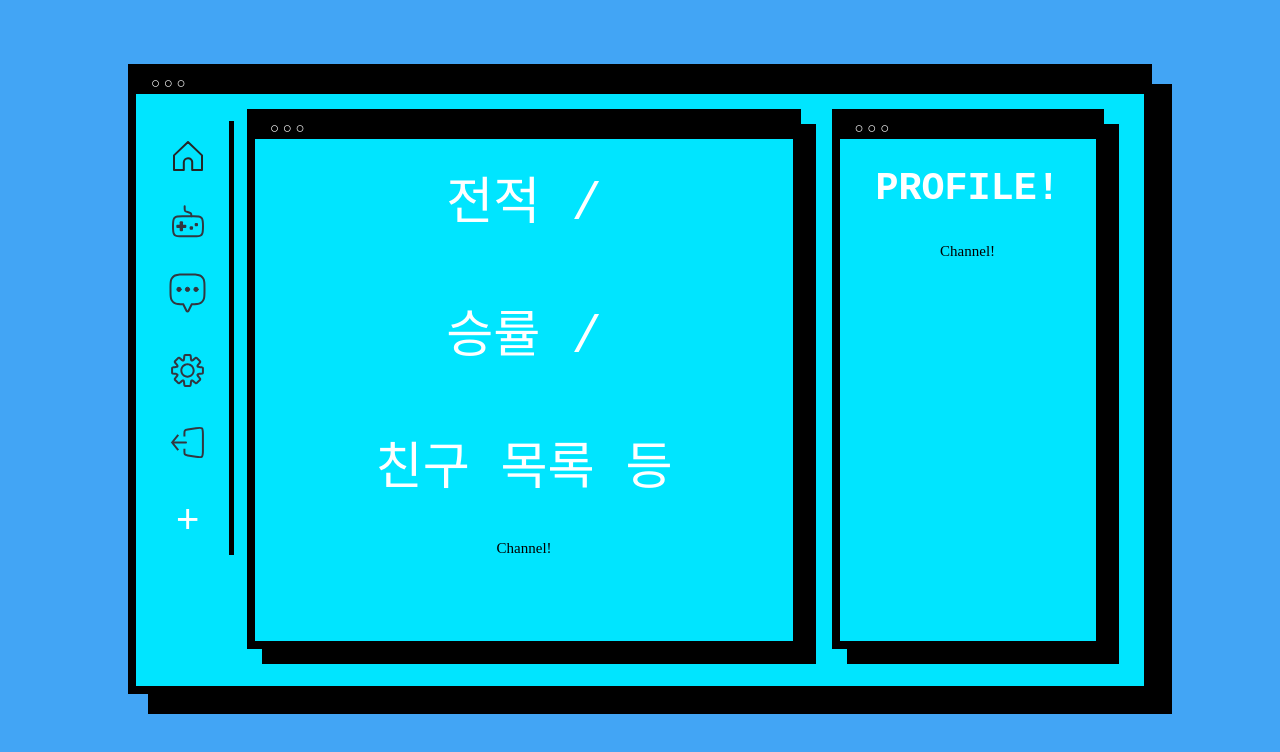
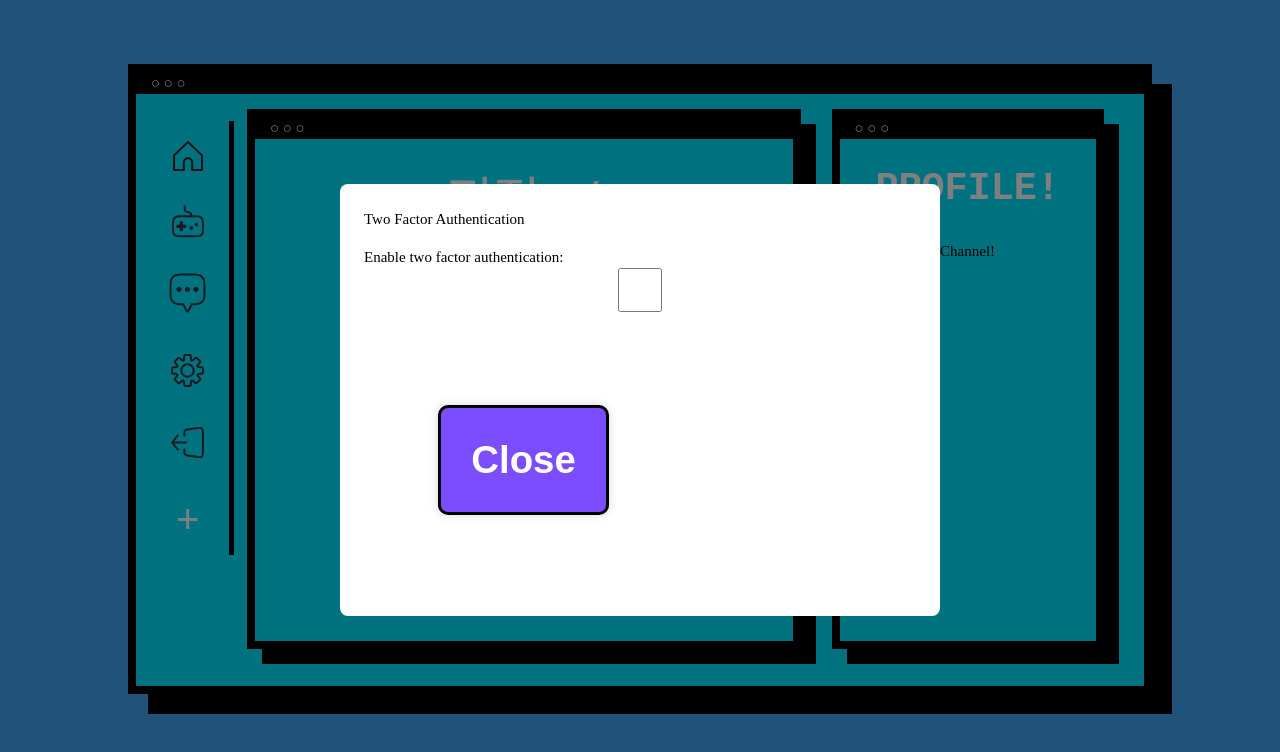
Before and after one commit to 42-TRANSENDENCE/frontend, a React (Vite) app: page /home in a window 1280 px wide. Both pictures are taken after a click on the button 187 px from the left and 375 px from the top of the page. Shown: the top 752 px of the page. Built offline with nearby package versions, Linux system fonts and the light colour scheme; no server answers.

Commit message:
Feat: 2FA 활성화 기능 추가중

```diff
--- a/src/layouts/Home/Home.tsx
+++ b/src/layouts/Home/Home.tsx
@@ -13,6 +13,7 @@ import {
   Workspaces,
   WorkspaceButton,
   Div,
+  Modal, ModalContent, ModalHeader, ModalBody, ModalFooter
 } from './styles';
 import GlobalStyles from '../../styles/global';
 import home from '../../assets/home.svg';
@@ -29,6 +30,24 @@ const Home = () => {
   const navigate = useNavigate();
   const [showCreateWorkspaceModal, setShowCreateWorkspaceModal] =
     useState(false);
+  const [showTwoFactorModal, setShowTwoFactorModal] = useState(false);
+  const [twoFactorEnabled, setTwoFactorEnabled] = useState(false);
+
+  const onClickCreateWorkspace = useCallback(() => {
+    setShowCreateWorkspaceModal(true);
+  }, []);
+
+  const toggleTwoFactor = useCallback(() => {
+    setTwoFactorEnabled(!twoFactorEnabled);
+  }, [twoFactorEnabled]);
+
+  const onCloseTwoFactorModal = useCallback(() => {
+    setShowTwoFactorModal(false);
+  }, []);
+
+  const onOpenTwoFactorModal = useCallback(() => {
+    setShowTwoFactorModal(true);
+  }, []);
 
   const onClickHome = () => {
     window.location.reload();
@@ -59,16 +78,6 @@ const Home = () => {
     navigate('/chat');
   };
 
-  const onClickCreateWorkspace = useCallback(() => {
-    setShowCreateWorkspaceModal(true);
-  }, []);
-
-  const data = () => {
-    fetch('https://jsonplaceholder.typicode.com/posts/1')
-      .then((response) => response.json())
-      .then((data) => console.log(data));
-  };
-
   return (
     <div>
       <GlobalStyles />
@@ -85,15 +94,13 @@ const Home = () => {
             <WorkspaceButton onClick={onClickChat}>
               <img src={chat}></img>
             </WorkspaceButton>
-            <WorkspaceButton>
+            <WorkspaceButton onClick={onOpenTwoFactorModal}>
               <img src={setting}></img>
             </WorkspaceButton>
             <WorkspaceButton onClick={onClickLogOut}>
               <img src={logout}></img>
             </WorkspaceButton>
-            <WorkspaceButton onClick={onClickCreateWorkspace}>
-              +
-            </WorkspaceButton>
+            <WorkspaceButton onClick={onClickCreateWorkspace}>+</WorkspaceButton>
           </Workspaces>
           <MainContainer bg='#00E5FF'>
             <Nav>○ ○ ○</Nav>
@@ -109,7 +116,131 @@ const Home = () => {
           </ProfileContainer>
         </Div>
       </Container>
+      {showCreateWorkspaceModal && (
+        <Modal>
+          <ModalContent>
+            <ModalHeader>Create Workspace</ModalHeader>
+            <ModalBody>
+              <Label>Workspace Name</Label>
+              <Input type="text" />
+            </ModalBody>
+            <ModalFooter>
+              <Button>Create</Button>
+              <Button onClick={() => setShowCreateWorkspaceModal(false)}>
+                Cancel
+              </Button>
+            </ModalFooter>
+          </ModalContent>
+        </Modal>
+      )}
+      {showTwoFactorModal && (
+        <Modal>
+          <ModalContent>
+            <ModalHeader>Two Factor Authentication</ModalHeader>
+            <ModalBody>
+              <Label>Enable two factor authentication:</Label>
+              <Input type="checkbox" checked={twoFactorEnabled} onChange={toggleTwoFactor} />
+            </ModalBody>
+            <ModalFooter>
+              <Button onClick={onCloseTwoFactorModal}>Close</Button>
+            </ModalFooter>
+          </ModalContent>
+        </Modal>
+      )}
     </div>
   );
 };
 export default Home;
+
+
+// import React, { useCallback, useEffect, useState } from 'react';
+// import loadable from '@loadable/component';
+// import { useNavigate, Link } from 'react-router-dom';
+// import { QueryClient, QueryClientProvider, useQuery } from 'react-query';
+// import { Container, MainContainer, ProfileContainer, Button, Nav, Label, Input, Workspaces,
+//  WorkspaceButton, Div, Modal, ModalContent, ModalHeader, ModalBody, ModalFooter } from './styles';
+// import GlobalStyles from '../../styles/global';
+
+// const Channel = loadable(() => import('../../pages/Channel/Channel'));
+
+// const Home = () => {
+//   const awsUrl = import.meta.env.VITE_AWS_URL;
+//   const navigate = useNavigate();
+//   const [showCreateWorkspaceModal, setShowCreateWorkspaceModal] =
+//     useState(false);
+//   const [showTwoFactorModal, setShowTwoFactorModal] = useState(false);
+//   const [twoFactorEnabled, setTwoFactorEnabled] = useState(false);
+
+//   const onClickCreateWorkspace = useCallback(() => {
+//     setShowCreateWorkspaceModal(true);
+//   }, []);
+
+//   const toggleTwoFactor = useCallback(() => {
+//     setTwoFactorEnabled(!twoFactorEnabled);
+//   }, [twoFactorEnabled]);
+
+//   const onCloseTwoFactorModal = useCallback(() => {
+//     setShowTwoFactorModal(false);
+//   }, []);
+
+//   const onOpenTwoFactorModal = useCallback(() => {
+//     setShowTwoFactorModal(true);
+//   }, []);
+
+//   return (
+//     <div>
+//       <GlobalStyles />
+//       <Container bg='#00E5FF'>
+//         <Nav>○ ○ ○</Nav>
+//         <Div>
+//           <Workspaces>
+//             <WorkspaceButton onClick={onClickCreateWorkspace}>
+//               +
+//             </WorkspaceButton>
+//             <WorkspaceButton onClick={onOpenTwoFactorModal}>
+//               Two Factor Auth
+//             </WorkspaceButton>
+//           </Workspaces>
+//           <MainContainer bg='#00E5FF'>
+//             <Nav>○ ○ ○</Nav>
+//           </MainContainer>
+//           <ProfileContainer bg='#00E5FF'>
+//             <Nav>○ ○ ○</Nav>
+//           </ProfileContainer>
+//         </Div>
+//       </Container>
+//       {showCreateWorkspaceModal && (
+//         <Modal>
+//           <ModalContent>
+//             <ModalHeader>Create Workspace</ModalHeader>
+//             <ModalBody>
+//               <Label>Workspace Name</Label>
+//               <Input type="text" />
+//             </ModalBody>
+//             <ModalFooter>
+//               <Button>Create</Button>
+//               <Button onClick={() => setShowCreateWorkspaceModal(false)}>
+//                 Cancel
+//               </Button>
+//             </ModalFooter>
+//           </ModalContent>
+//         </Modal>
+//       )}
+//       {showTwoFactorModal && (
+//         <Modal>
+//           <ModalContent>
+//             <ModalHeader>Two Factor Authentication</ModalHeader>
+//             <ModalBody>
+//               <Label>Enable two factor authentication:</Label>
+//               <Input type="checkbox" checked={twoFactorEnabled} onChange={toggleTwoFactor} />
+//             </ModalBody>
+//             <ModalFooter>
+//               <Button onClick={onCloseTwoFactorModal}>Close</Button>
+//             </ModalFooter>
+//           </ModalContent>
+//         </Modal>
+//       )}
+//     </div>
+//   );
+// };
+// export default Home;
--- a/src/layouts/Home/styles.tsx
+++ b/src/layouts/Home/styles.tsx
@@ -192,3 +192,40 @@ export const Input = styled.input`
     width: 40%;
   }
 `
+
+
+export const Modal = styled.div`
+  position: fixed;
+  top: 0;
+  left: 0;
+  width: 100%;
+  height: 100%;
+  background-color: rgba(0, 0, 0, 0.5);
+  display: flex;
+  justify-content: center;
+  align-items: center;
+`;
+
+export const ModalContent = styled.div`
+  background-color: #fff;
+  padding: 24px;
+  border-radius: 8px;
+  max-width: 600px;
+  width: 100%;
+`;
+
+export const ModalHeader = styled.div`
+  display: flex;
+  justify-content: space-between;
+  align-items: center;
+  margin-bottom: 16px;
+`;
+
+export const ModalBody = styled.div`
+  margin-bottom: 16px;
+`;
+
+export const ModalFooter = styled.div`
+  display: flex;
+  justify-content: flex-end;
+`;
--- a/src/pages/TwoFactor/TwoFactor.tsx
+++ b/src/pages/TwoFactor/TwoFactor.tsx
@@ -88,7 +88,7 @@ import React, { useCallback, useState } from 'react';
 import { QueryClient, QueryClientProvider, useMutation } from 'react-query';
 import useInput from '../../hooks/useInput';
 import { useNavigate } from 'react-router-dom';
-import { Container, Button, Nav, Label, Input, Inputs, Form } from './styles';
+import { Container, Button, Nav, Label, Input, Inputs, Form, Conflict } from './styles';
 import GlobalStyles from '../../styles/global';
 
 const TwoFactor = () => {
@@ -101,6 +101,7 @@ const TwoFactor = () => {
   const p6 = useInput('');
   const [password, setPassword] = useState('');
   const navigate = useNavigate();
+  const [twoFactorError, setTwoFactorError] = useState(false);
 
   const mutation = useMutation((password: string) => {
     return fetch(awsUrl + '/2fa/validate', {
@@ -108,13 +109,13 @@ const TwoFactor = () => {
       headers: {
         'Content-Type': 'application/json',
       },
-      body: JSON.stringify(password),
+      body: JSON.stringify({ token: password }),
     })
       .then((response) => {
         if (response.status === 200) {
-          window.location.href = 'http://localhost:5173/home';
+          navigate('/home');
         } else if (response.status === 401) {
-          window.location.href = 'http://localhost:5173/twofactor';
+          setTwoFactorError(true);
         } else {
           throw new Error('Unexpected response status code');
         }
@@ -162,6 +163,7 @@ const TwoFactor = () => {
               <Input id='p6' maxLength={1} onChange={(e) => handleInputChange(6, e.target.value)}/>
             </Inputs>
           </Label>
+          {twoFactorError && <Conflict>2FA authentication failed. Please try again.</Conflict>}
           <Button type='submit'>LogIn</Button>
         </Form>
       </Container>
--- a/src/pages/TwoFactor/styles.tsx
+++ b/src/pages/TwoFactor/styles.tsx
@@ -108,3 +108,9 @@ export const Input = styled.input`
     width: 6%;
   }
 `
+
+export const Conflict = styled.div`
+  color: #e01e5a;
+  font-weight: bold;
+  text-align: center;
+`;
```
